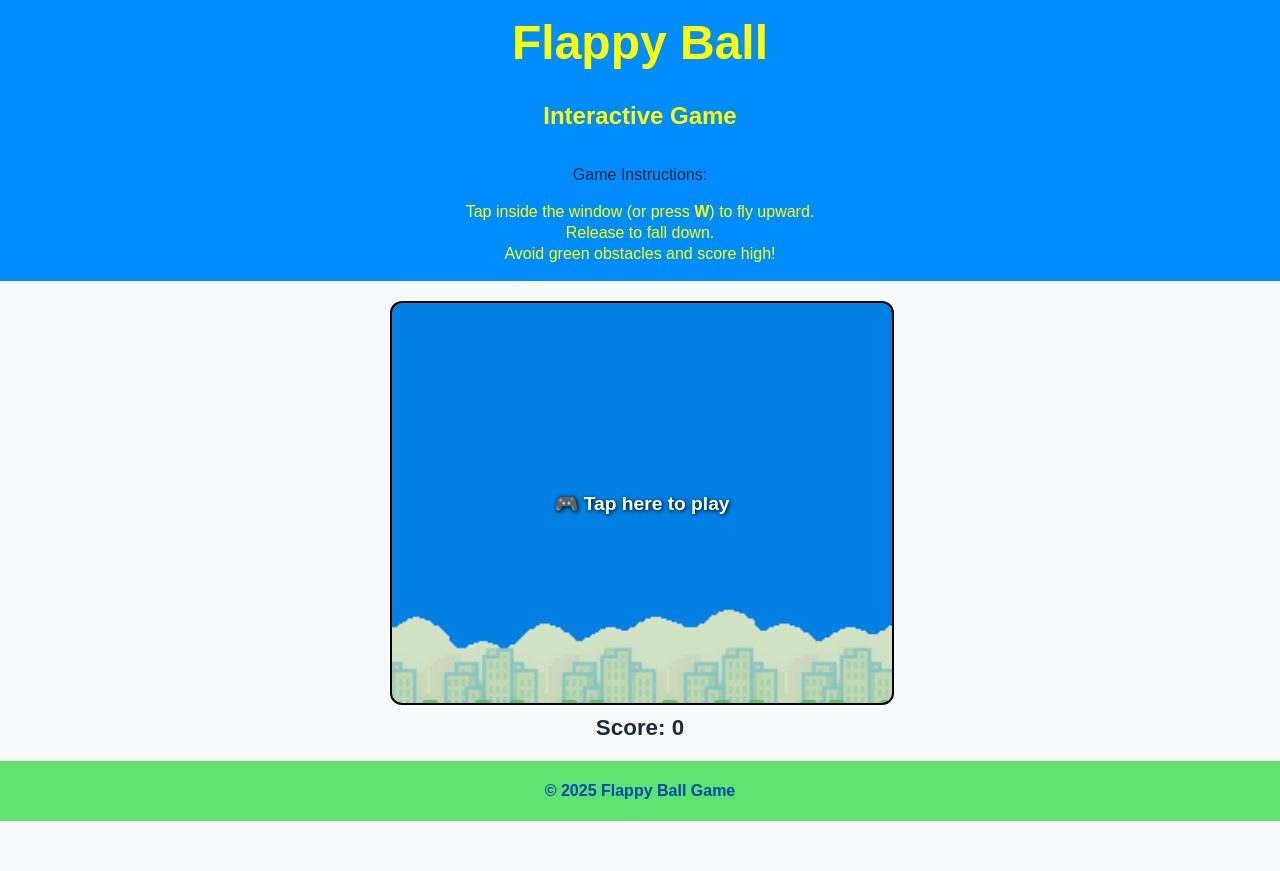
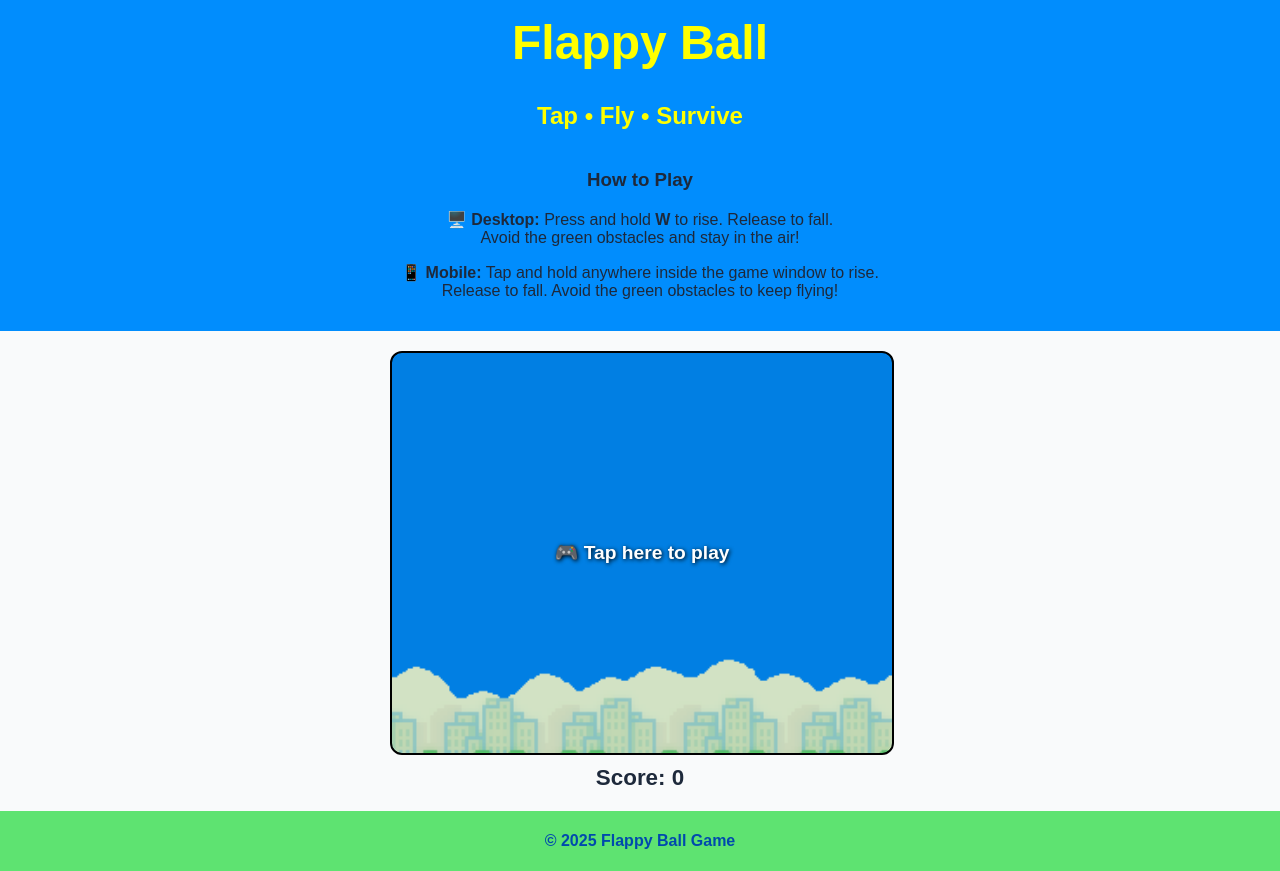
Before and after one commit to SuhaybDahir/bouncing-ball-deployment, a plain HTML site: page index.html in a window 1280 px wide. Before the commit the page ends 821 px from the top, so only its background shows below. Drawn offline with Linux system fonts and the light colour scheme.

Commit message:
Update index.html

```diff
--- a/index.html
+++ b/index.html
@@ -13,13 +13,18 @@
 <body>
   <header>
     <h1>Flappy Ball</h1>
-    <h2>Interactive Game</h2>
-    <p>Game Instructions:</p>
-    <ul>
-      <li>Tap inside the window (or press <strong>W</strong>) to fly upward.</li>
-      <li>Release to fall down.</li>
-      <li>Avoid green obstacles and score high!</li>
-    </ul>
+    <h2>Tap • Fly • Survive</h2>
+    <div class="instructions">
+      <h3>How to Play</h3>
+      <p class="desktop">
+        🖥️ <strong>Desktop:</strong> Press and hold <strong>W</strong> to rise. Release to fall.<br>
+        Avoid the green obstacles and stay in the air!
+      </p>
+      <p class="mobile">
+        📱 <strong>Mobile:</strong> Tap and hold anywhere inside the game window to rise.<br>
+        Release to fall. Avoid the green obstacles to keep flying!
+      </p>
+    </div>
   </header>
 
   <main>
```
